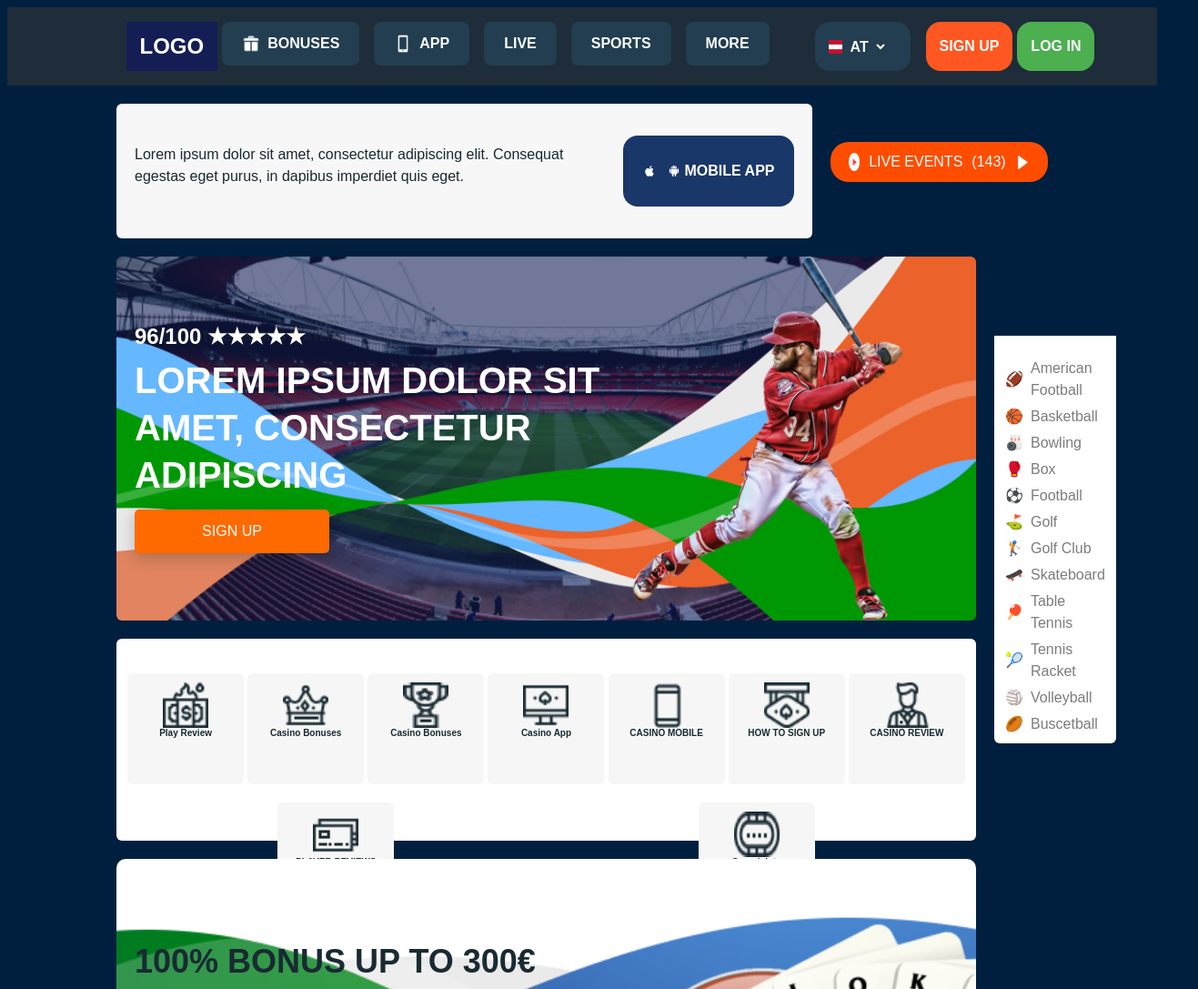
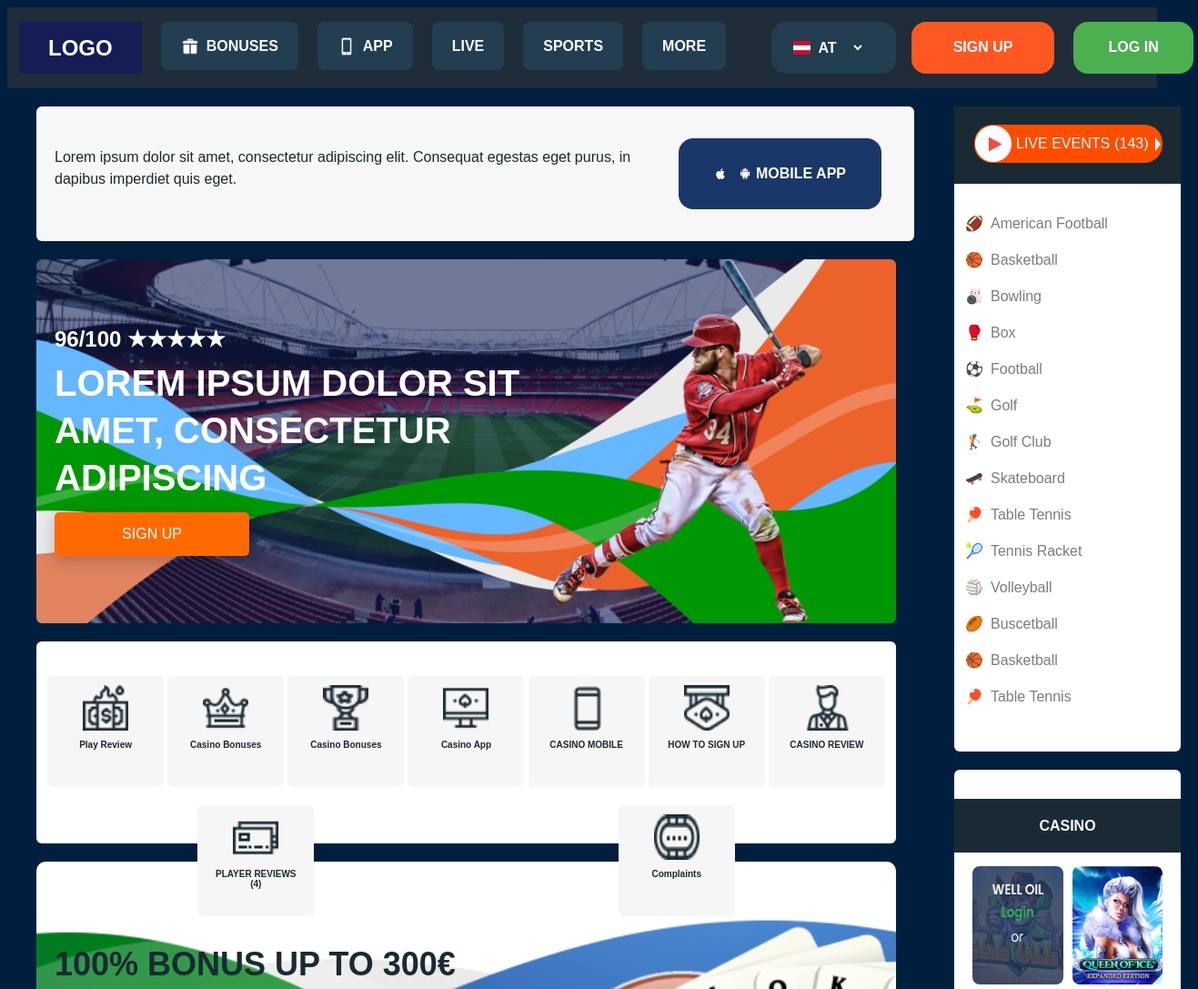
Before and after one commit to MariiaMelychyn/casino, a website built with Vite: page src/index.html in a window 1280 px wide. Shown: the top 1087 px of the page at 91% size, 1317 px wide, since content can reach past the window. Built offline with nearby package versions, Linux system fonts and the light colour scheme; files whose address does not match are found by name.

Commit message:
adaptive

```diff
--- a/src/css/base.css
+++ b/src/css/base.css
@@ -24,14 +24,14 @@ body {
 @media screen and (min-width: 768px) {
   .container {
     width: 768px;
-    padding-left: 32px;
-    padding-right: 32px;
+    /* padding-left: 32px;
+    padding-right: 32px; */
   }
 }
 
-@media screen and (min-width: 1024px) {
+@media screen and (min-width: 1200px) {
   .container {
-    width: 1024px;
+    width: 1200px;
   }
 }
 
@@ -41,28 +41,45 @@ body {
     margin-right: auto;
     margin-left: auto;
   }
+  .block-casino{
+    display: flex;
+    flex-direction: column;
+    align-items: center;
+  }
 }
 
 @media screen and (min-width: 768px) {
   .container-footer {
     width: 768px;
-    padding-left: 32px;
-    padding-right: 32px;
+    padding-left: 16px;
+    padding-right: 16px;
   }
-  .block {
+
+  .hero-block {
     display: flex;
-    align-items: center;
+    width: 1003px;
+    align-items: flex-start;
+    gap: 20px;
+    justify-content: space-between;
+    width: 100%;
+    box-sizing: border-box;
   }
-  .hero-clock {
-    display: flex;
-    align-items: center;
-    gap: 20px;
+
+  .hero-block > div:first-child {
+    flex-grow: 8;
+    flex-shrink: 1;
   }
+
+  .hero-block > .block-casino {
+    flex-grow: 2;
+    flex-shrink: 1;
+  }
+
 }
 
-@media screen and (min-width: 1024px) {
+@media screen and (min-width: 1200px) {
   .container-footer {
-    width: 1024px;
+    width: 1200px;
   }
   .casino-name {
     display: flex;
--- a/src/css/casino.css
+++ b/src/css/casino.css
@@ -49,7 +49,7 @@
   display: grid;
   grid-template-columns: repeat(2, 1fr);
   gap: 10px;
-  padding: 0 40px;
+  padding: 0 20px;
   justify-items: center;
 }
 
@@ -59,12 +59,20 @@
 
 .casino__game-image {
   width: 120px;
-  height: auto;
+  height: 130px;
   border-radius: 8px;
 }
 @media (min-width: 768px) {
   .casino {
-    width: 295px;
+    width: 249px;
     margin: 0 auto;
+    padding: 35px 0;
   }
 }
+@media (min-width: 1024px) {
+  .casino {
+    width: 249px;
+    margin: 0 auto;
+    padding: 32px 0;
+  }
+}
--- a/src/css/events.css
+++ b/src/css/events.css
@@ -2,13 +2,15 @@
   display: inline-flex;
   align-items: center;
   background-color: #ff4d00;
-  padding: 10px 20px;
   border-radius: 20px;
   font-family: Arial, sans-serif;
   color: white;
   font-size: 16px;
   font-weight: bold;
-  margin-bottom: 20px;
+  margin: 0 auto;
+  padding: 1px;
+  white-space: nowrap;
+  width:100%;
 }
 
 .live-events__icon {
@@ -16,16 +18,20 @@
 }
 
 .live-events__icon img {
-  width: 20px;
-  height: 20px;
+  width: 40px;
+  height: 40px;
+  object-fit: contain;
+  max-width: none;
+  max-height: none;
 }
 
 .live-events__label {
-  margin-right: 10px;
+  margin-right: 5px;
+  margin-left:15px;
 }
 
 .live-events__count {
-  margin-right: 10px;
+  margin-right: 5px;
   font-weight: normal;
 }
 
--- a/src/css/header.css
+++ b/src/css/header.css
@@ -391,7 +391,7 @@
     padding: 13px 15px;
     margin-right: 5px;
     font-size: 16px;
-    width: 100px;
+    width: 109px;
   }
 
   .header__lang-select {
@@ -407,6 +407,33 @@
 }
 @media screen and (min-width: 1024px) {
   .header__block {
-    width: 1003px;
+    width: 1200px;
+    display: flex;
+    width: 1300px;
+    justify-content: center;
+    margin: 0 auto;
+    padding-left: 13px;
+  }
+  .header__logo {
+    padding: 14.5px 32px;
+    margin-right: 5px;
+  }
+  .header__lang{
+padding: 12px 24px;
+  }
+  .header__button--signup{
+    padding: 14px 32px;
+  }
+  .header__nav-item{
+    margin-right: 21px;
+  }
+  .header__logo{
+    margin-right: 21px;
+  }
+   .header__button--signup {
+    margin-right: 21px;
+  }
+  .header__nav-link{
+    padding: 16.5px 22px;
   }
 }
--- a/src/css/navigation.css
+++ b/src/css/navigation.css
@@ -67,9 +67,12 @@
   }
 
   .section__item {
+    display: flex;
     width: 98px;
+    gap: 10px;
     height: 102px;
     background: #f6f6f6;
+    flex-direction: column;
   }
 
   .section__item img {
--- a/src/css/promo.css
+++ b/src/css/promo.css
@@ -83,8 +83,8 @@
   .live-events {
     display: inline-flex;
     align-items: center;
+    padding:1px;
     background-color: #ff4d00;
-    padding: 10px 20px;
     border-radius: 20px;
     font-family: Arial, sans-serif;
     color: white;
@@ -138,7 +138,7 @@
     display: inline-flex;
     align-items: center;
     background-color: #ff4d00;
-    padding: 10px 20px;
+    padding:1px ;
     border-radius: 20px;
     font-family: Arial, sans-serif;
     color: white;
--- a/src/css/sidebar.css
+++ b/src/css/sidebar.css
@@ -6,12 +6,16 @@
 
 .sidebar {
   border-radius: 0 0 6px 6px;
-  width: 295px;
-  height: 400px;
-  padding: 24px 12px;
   background: #fff;
+  margin: 20px 0;
+  border-radius: 6px;
+width: 295px;
+/* height: 707px; */
 }
-
+.sidebar__events{
+  padding: 20px 22px;
+  background: #192a32;
+}
 .sidebar__title {
   font-size: 18px;
   font-weight: bold;
@@ -20,10 +24,11 @@
 
 .sidebar__list {
   list-style: none;
+  padding: 32px 12px;
 }
 
 .sidebar__list-item {
-  margin-bottom: 5px;
+  margin-bottom: 16px;
 }
 
 .sidebar__list-link {
@@ -66,6 +71,12 @@
 @media screen and (min-width: 768px) {
   .sidebar {
     width: 249px;
-    margin-top: -20px;
+    margin-bottom: 10px;
   }
 }
+
+@media screen and (min-width: 768px) {
+  .sidebar {
+    margin-bottom: 20px;
+  }
+}
--- a/src/index.html
+++ b/src/index.html
@@ -24,33 +24,28 @@
   <body>
     <load src="partials/header.html" />
     <main class="container">
-      <div class="block">
+      <div class="hero-block">
+        <div>
           <load src="partials/promo.html" />
-        <load src="partials/events.html" />
-      </div>
-
-      <div class="hero-clock">
-        <div>
           <load src="partials/hero.html" />
           <load src="partials/navigation.html" />
-        </div>
-        <load src="partials/sidebar.html" />
-      </div>
-
-      <div class="casino-name">
-        <div>
           <load src="partials/bonus.html" />
           <load src="partials/text-block.html" />
-        </div>
-        <load src="partials/casino.html" />
-      </div>
-
           <load src="partials/rating.html" />
           <load src="partials/facts.html" />
           <load src="partials/sportsbook.html" />
           <load src="partials/player.html" />
           <load src="partials/support.html" />
           <load src="partials/faq.html" />
+        </div>
+
+        <div class="block-casino">
+          <!-- <load src="partials/events.html" /> -->
+          <load src="partials/sidebar.html" />
+          <load src="partials/casino.html" />
+        </div>
+      </div>
+
     </main>
     <load src="partials/footer.html" />
     <!-- <load src="partials/mobile-menu.html" /> -->
--- a/src/partials/footer.html
+++ b/src/partials/footer.html
@@ -1,4 +1,5 @@
-<footer class="footer container-footer">
+<footer class="container-footer">
+  <div class="footer">
     <div class="footer__content">
       <div class="footer__description">
         <div class="footer__text">
@@ -29,4 +30,5 @@
         </a>
       </div>
     </div>
+  </div>
 </footer>
--- a/src/partials/header.html
+++ b/src/partials/header.html
@@ -1,5 +1,5 @@
 <header class="header">
-  <div class="header__block container-footer">
+  <div class="header__block">
     <div class="header__logo">
       <a href="/"> LOGO </a>
     </div>
--- a/src/partials/sidebar.html
+++ b/src/partials/sidebar.html
@@ -1,4 +1,16 @@
 <aside class="sidebar">
+  <div class="sidebar__events">
+    <div class="live-events">
+      <span class="live-events__icon">
+        <img src="images/events/play.png" alt="Live Events Icon" />
+      </span>
+      <span class="live-events__label">LIVE EVENTS</span>
+      <span class="live-events__count">(143)</span>
+      <span class="live-events__icon--end">
+        <img src="images/events/plays.png" alt="End Icon" />
+      </span>
+    </div>
+  </div>
   <ul class="sidebar__list">
     <li class="sidebar__list-item">
       <a href="#" class="sidebar__list-link">
@@ -60,5 +72,15 @@
         <span class="sidebar__list-icon">🏉</span> Buscetball
       </a>
     </li>
+    <li class="sidebar__list-item">
+      <a href="#" class="sidebar__list-link">
+        <span class="sidebar__list-icon">🏀</span> Basketball
+      </a>
+    </li>
+    <li class="sidebar__list-item">
+      <a href="#" class="sidebar__list-link">
+        <span class="sidebar__list-icon">🏓</span> Table Tennis
+      </a>
+    </li>
   </ul>
 </aside>
```
Lines whose indentation alone changed are shown as unchanged.
